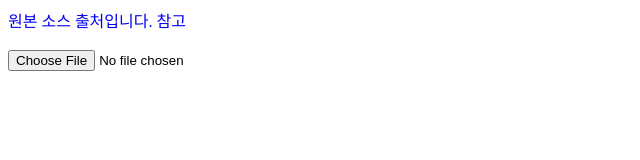
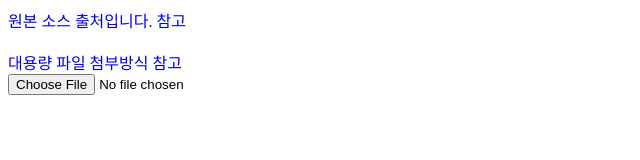
Before and after one commit to hkemt/doc, a plain HTML site: page quiz/미리보기.html in a window 1280 px wide. Shown: the whole page, without its empty margins (0-640 px from the left). Drawn offline with nearby package versions, Linux system fonts and the light colour scheme.

Commit message:
대용량 파일첨부방식관련

```diff
--- a/quiz/미리보기.html
+++ b/quiz/미리보기.html
@@ -12,7 +12,7 @@
 
 	<a href="http://javaking75.blog.me/140194047076" >원본 소스 출처입니다. 참고</a>
 	<br><br>
-
+	<a href="http://stackoverflow.com/questions/2416935/how-to-play-wav-files-with-java" >대용량 파일 첨부방식 참고</a>
 	<form>
 		<input type="file" id="aas">
 		<div id="dda"></div>
```
